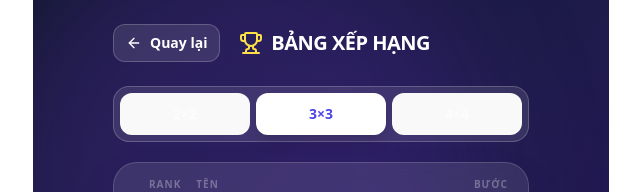
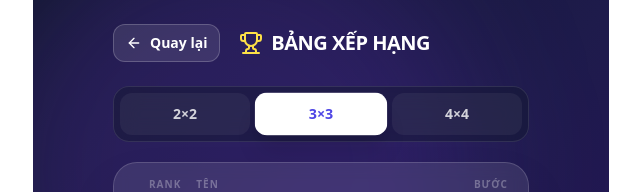
Before and after one commit to hoangngocnguyen/TinyGames, a React (Vite) app: page /TinyGames/ranking in a window 1280 px wide. Shown: the top 192 px of the page, without its empty margins (319-959 px from the left). Built offline with nearby package versions, Linux system fonts and the light colour scheme; no server answers.

Commit message:
update UI size tab

```diff
--- a/src/page/Leaderboard.jsx
+++ b/src/page/Leaderboard.jsx
@@ -1,4 +1,4 @@
-import {useMemo, useState } from "react";
+import { useMemo, useState } from "react";
 import { usePuzzle } from "../context/PuzzleContext";
 import { ArrowLeft, Crown, Medal, Trophy } from "lucide-react";
 import { useNavigate } from "react-router-dom";
@@ -47,14 +47,18 @@ export default function LeaderboardPage() {
             </div>
 
             {/* Tab */}
-            <div className="flex gap-1.5 bg-white/10 p-1.5 rounded-2xl border border-white/20 mb-5">
+            <div className="flex gap-1.5 bg-slate-900/40 backdrop-blur-md p-1.5 rounded-2xl border border-white/10 mb-5">
                 {[2, 3, 4].map(t => (
                     <button
                         key={t}
                         onClick={() => setActiveTab(t)}
-                        className={`flex-1 py-2.5 rounded-xl font-black text-sm transition-all duration-300 ${activeTab === t ? "bg-white text-indigo-600 shadow-lg" : "text-white/60 hover:text-white"
+                        className={`flex-1 py-2.5 rounded-xl font-black text-sm transition-all duration-300 ${activeTab === t
+                            ? "bg-white text-indigo-600 shadow-xl scale-[1.02]"
+                            : "text-white/80 hover:text-white bg-white/5 hover:bg-white/20 active:bg-white/30"
                             }`}
-                    >{t}×{t}</button>
+                    >
+                        {t}×{t}
+                    </button>
                 ))}
             </div>
 
```
